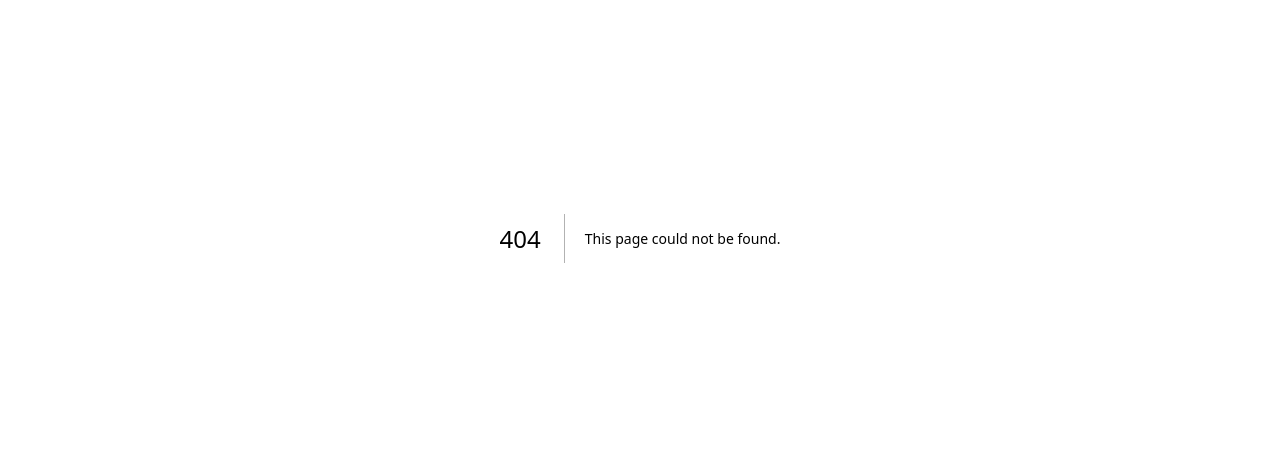
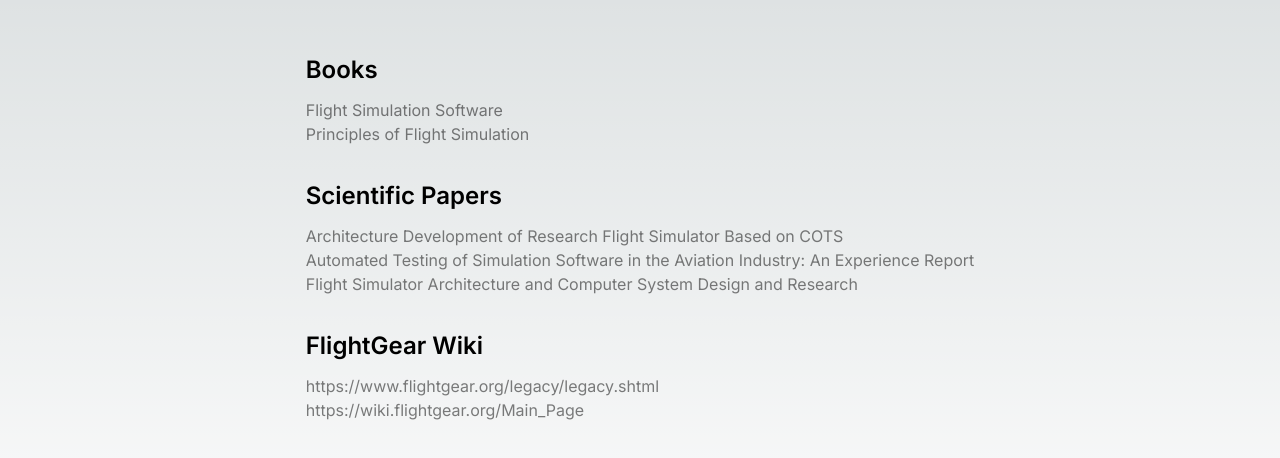
Before and after one commit to yuximing/CICS-332-group-website, a Next.js app: page /about in a window 1280 px wide. Before the commit this address had no page. Shown: the part 162-620 px from the top of the page. Built offline with nearby package versions, Linux system fonts and the light colour scheme.

Commit message:
added about page

```diff
--- /dev/null
+++ b/app/about/page.tsx
@@ -0,0 +1,49 @@
+export default function About() {
+  return (
+    <main className="flex min-h-screen flex-col items-center justify-center">
+        <div className="flex flex-col text-left">
+            <div
+            className="rounded-lg border border-transparent px-5 py-4 transition-colors"
+            >
+            <h2 className={`mb-3 text-2xl font-semibold`}>
+                Books
+            </h2>
+            <p className={`m-0 text-base opacity-50`}>
+                <a href="https://www.oreilly.com/library/view/flight-simulation-software/9781119737674/?sso_link=yes&sso_link_from=queens-university" className="no-underline hover:underline">Flight Simulation Software</a>
+                <br></br>
+                <a href="https://onlinelibrary.wiley.com/doi/book/10.1002/9780470685662" className="no-underline hover:underline">Principles of Flight Simulation</a>
+            </p>
+            </div>
+
+            <div
+            className="rounded-lg border border-transparent px-5 py-4 transition-colors"
+            >
+            <h2 className={`mb-3 text-2xl font-semibold`}>
+                Scientific Papers
+            </h2>
+            <p className={`m-0 text-base opacity-50`}>
+                <a href="https://ieeexplore.ieee.org/document/5364558" className="no-underline hover:underline">Architecture Development of Research Flight Simulator Based on COTS</a>
+                <br></br>
+                <a href="https://ieeexplore.ieee.org/document/8356168" className="no-underline hover:underline">Automated Testing of Simulation Software in the Aviation Industry: An Experience Report</a>
+                <br></br>
+                <a href="https://ieeexplore.ieee.org/document/9336527" className="no-underline hover:underline">Flight Simulator Architecture and Computer System Design and Research</a>
+            </p>
+            </div>
+
+            <div
+            className="rounded-lg border border-transparent px-5 py-4 transition-colors"
+            >
+            <h2 className={`mb-3 text-2xl font-semibold`}>
+                FlightGear Wiki
+            </h2>
+            <p className={`m-0 text-base opacity-50`}>
+                <a href="https://www.flightgear.org/legacy/legacy.shtml" className="no-underline hover:underline">https://www.flightgear.org/legacy/legacy.shtml</a>
+                <br></br>
+                <a href="https://wiki.flightgear.org/Main_Page" className="no-underline hover:underline">https://wiki.flightgear.org/Main_Page</a>
+            </p>
+            </div>
+        </div>
+
+    </main>
+  );
+}
--- a/app/page.tsx
+++ b/app/page.tsx
@@ -21,6 +21,9 @@
         </p>
         <p className={`m-0 max-w-100vw text-base opacity-50 pt-5`}>Abbey Cameron | Akash Singh | Derek Youngman | Marion Anglin | Shrinidhi Thatahngudi Sampath Krishnan | Ximing Yu</p>
       </div>
+      <p className={`m-0 max-w-[30ch] text-base opacity-50 pb-3`}>
+          <a href="/about" className="no-underline hover:underline">About FlightGear</a>
+      </p>
 
       <div className="flex flex-col text-left">
         <div
```
